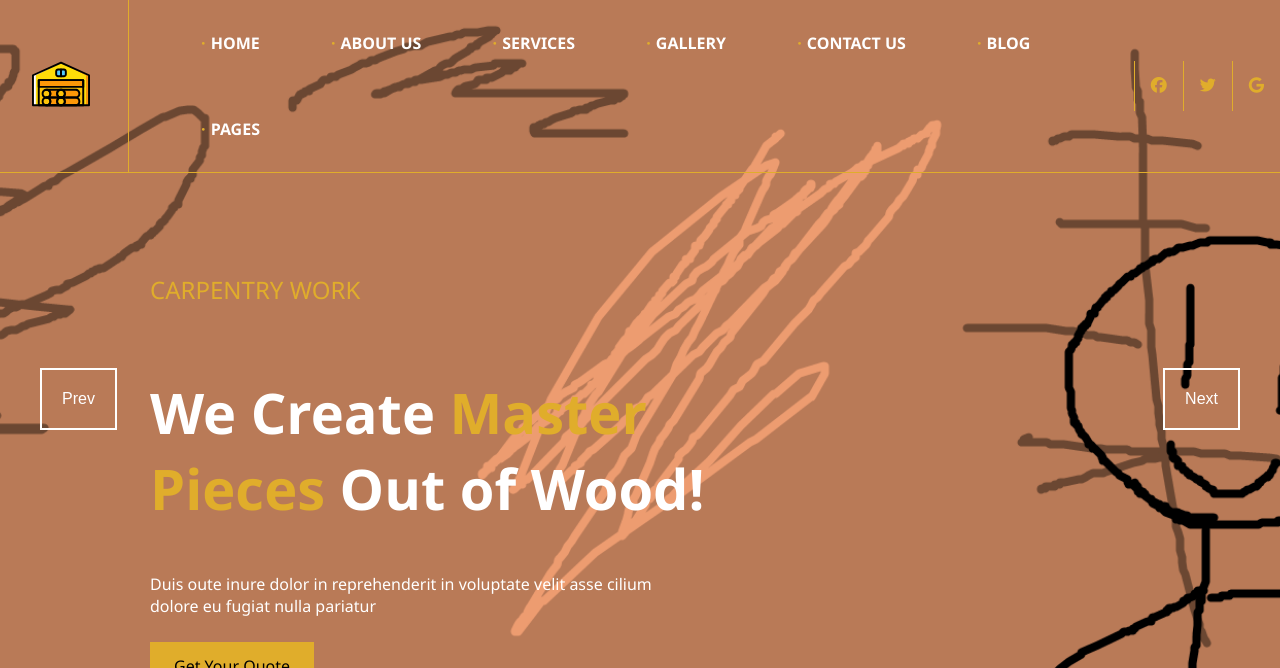
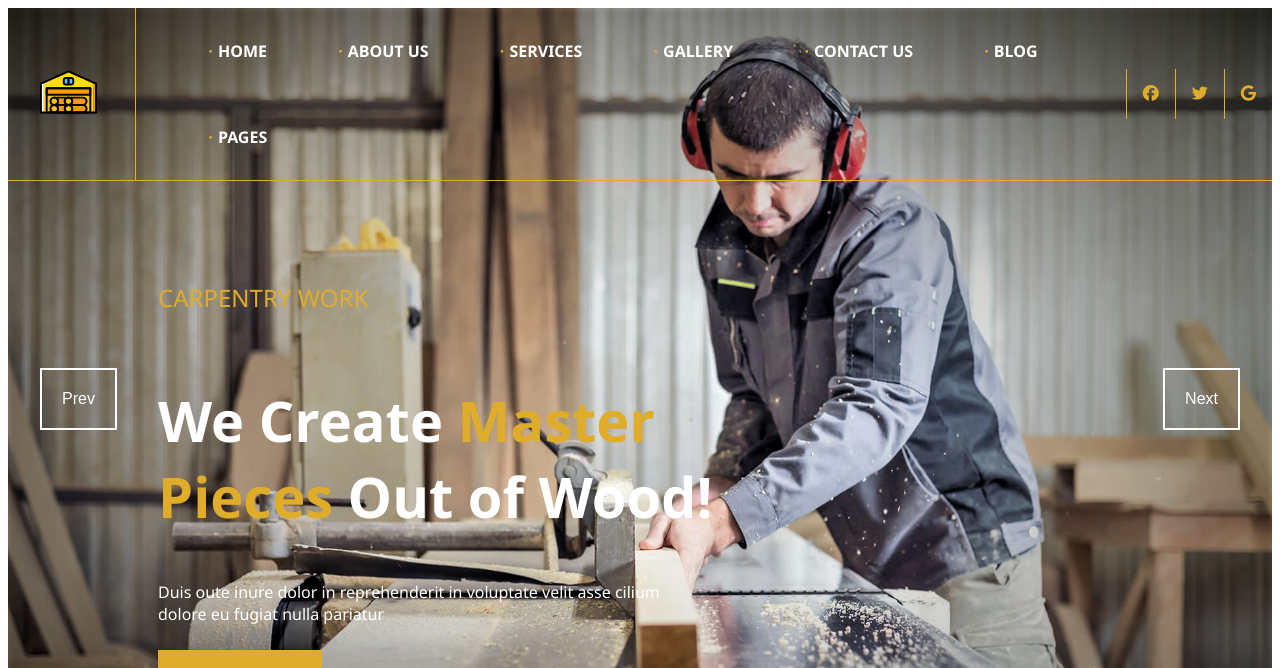
Before and after one commit to Beisuan/Masterskaya-landing, a plain HTML site: page index.html in a window 1280 px wide. Shown: the top 668 px of the page. Drawn offline with Linux system fonts and the light colour scheme.

Commit message:
Add about styles. Change header bg Change position of header bg. Have new problem with borders.

```diff
--- /dev/null
+++ b/css/about.css
@@ -0,0 +1,39 @@
+.about{
+    font-family:'Segoe UI', Tahoma, Geneva, Verdana, sans-serif;
+    text-align: center;
+}
+.about h2{
+    font-weight: 500;
+    font-size: 2.5em;
+    padding-left: 3em;
+    padding-right: 3em;
+    padding-top:1em;
+    color: rgb(64, 44, 17);
+}
+.about b{
+    color: rgba(202, 175, 24, 0.897);
+    font-size: 1.5em;
+}
+.about p{
+    padding-left: 15em;
+    padding-right: 15em;
+    padding-top:1em;
+    color:gray;
+    margin-bottom: 5em;
+}
+.about a{
+    color: black;
+    background-color:transparent;
+    border: 2px solid black;
+    font-size:1em;
+    padding-top: 0.8em;
+    padding-bottom: 0.8em;
+    padding-left: 1.5em;
+    padding-right: 1.5em;
+    text-decoration: none;
+}
+.about a:hover {
+    background-color: rgb(0, 0, 0);
+    color: rgb(255, 255, 255);
+    cursor: pointer;
+  }
--- a/css/header-style.css
+++ b/css/header-style.css
@@ -1,13 +1,12 @@
 
 header{
-    position: absolute;
     top: 0;
     left: 0;
     right: 0;
     /*width: 100vw;*/
     height: 100vh;
-    background-image: url("/photos/back1.png");
-    background-position: center;
+    background-image: url("/photos/man.jpg");
+    /*background-position: center;*/
     background-repeat: no-repeat;
     background-size: cover;
 }
--- a/index.html
+++ b/index.html
@@ -5,6 +5,7 @@
     <meta name="viewport" content="width=device-width, initial-scale=1.0">
     <link rel="stylesheet" href="css/header-style.css">
     <link rel="stylesheet" href="css/karusel-style.css">
+    <link rel="stylesheet" href="css/about.css">
     <title>Document</title>
 </head>
 <body>
@@ -45,7 +46,11 @@
         <section class="about">
             <h2>We design and manufacture high quality and innovative WoodArt products.</h2>
             <b>Over 35 years experience in industry</b>
-            <p>Еще что-то на Китайском</p>
+            <p>Еs fpdoer sapo fksl alwmf inf, fe afl;e in fodke alngek asfkel qpqfk mkdgslmk
+                fdsfew asfew ewt .baba boidsfs dsfds fsdf dsfsdfs. dfsd
+                fdsfdsf sdfds fsdfd sfd. sfdsf ew;.kg mf;gm qeqpw, grnejw gjngrdas sdf fdskj fajl
+                asdkl, asdl wqeko, skdnads dklqw l ndlw askjd lka asd asqwe sadafsafas
+                fasfl lfewfel;w aslkfla rekrow sadmr rq.wormq sd sad rew abobi rjqeqf gw grwt aswnqr af and fabo aboi.</p>
             <a href="#">ABOUT US</a>
         </section>
         <section class="furnitures">
```
Also changed, not shown: photos/AtomicHeart_sample.jpg (deleted), photos/back1.png (deleted), photos/man.jpg (added), photos/wood.svg (deleted).
